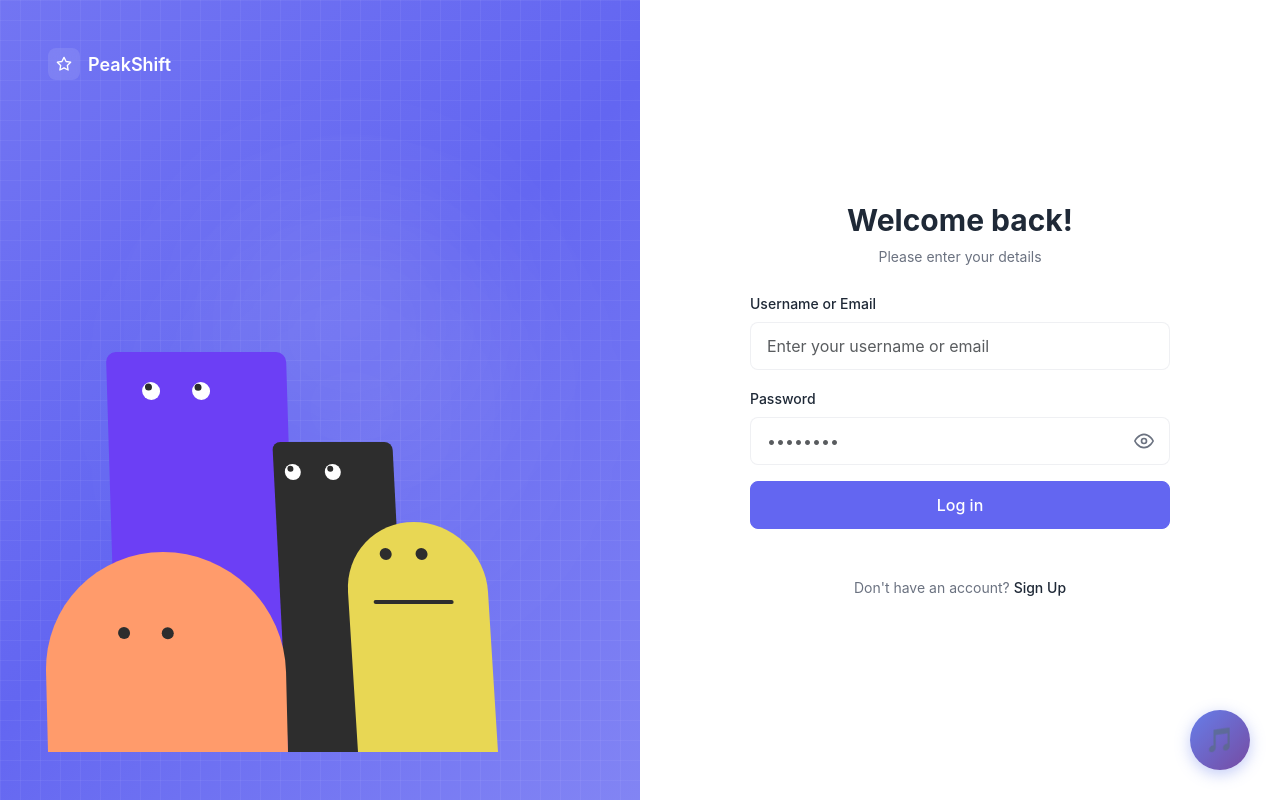
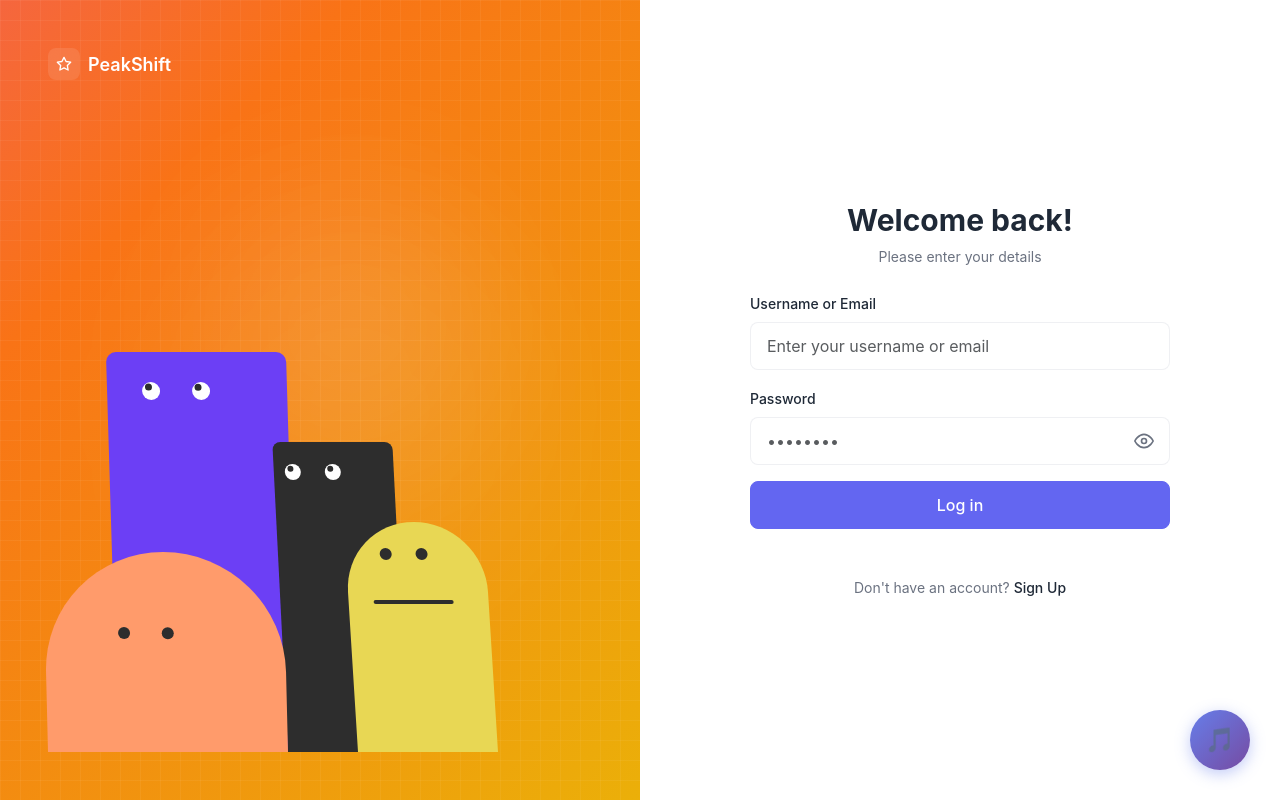
Before and after one commit to LittleJohn0601/software_project_2, a Flask app: page /auth/ in a window 1280 px wide. Run offline with Flask 3, Linux system fonts and the light colour scheme; some libraries are stand-ins or nearby versions.

Commit message:
增加背景渐变色

```diff
--- a/blogapp/static/css/login.css
+++ b/blogapp/static/css/login.css
@@ -16,10 +16,30 @@ body {
 /* ===== Left Section - Characters ===== */
 .left-section {
     position: relative;
-    background: linear-gradient(135deg, rgba(99, 102, 241, 0.9) 0%, #6366f1 50%, rgba(99, 102, 241, 0.8) 100%);
+    background: linear-gradient(135deg,
+        #5b21b6 0%,      /* 深紫色 */
+        #7c3aed 20%,     /* 紫色 */
+        #ec4899 40%,     /* 粉红色 */
+        #f97316 60%,     /* 橙色 */
+        #eab308 80%,     /* 黄色 */
+        #10b981 100%);   /* 绿色 */
+    background-size: 400% 400%;
+    animation: gradientShift 15s ease infinite;
     color: white;
     padding: 3rem;
     overflow: hidden;
+}
+
+@keyframes gradientShift {
+    0% {
+        background-position: 0% 50%;
+    }
+    50% {
+        background-position: 100% 50%;
+    }
+    100% {
+        background-position: 0% 50%;
+    }
 }
 
 .logo-container {
```
